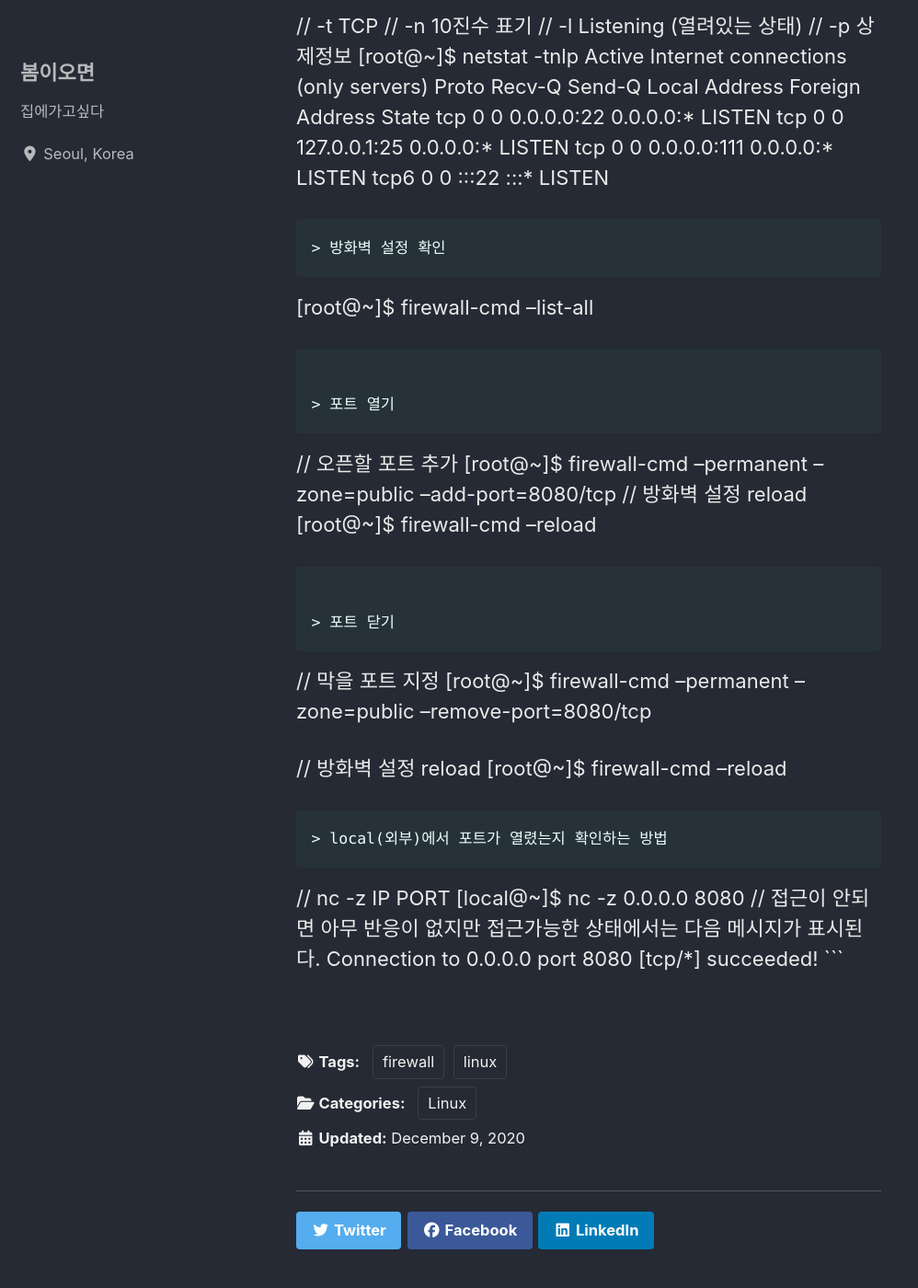
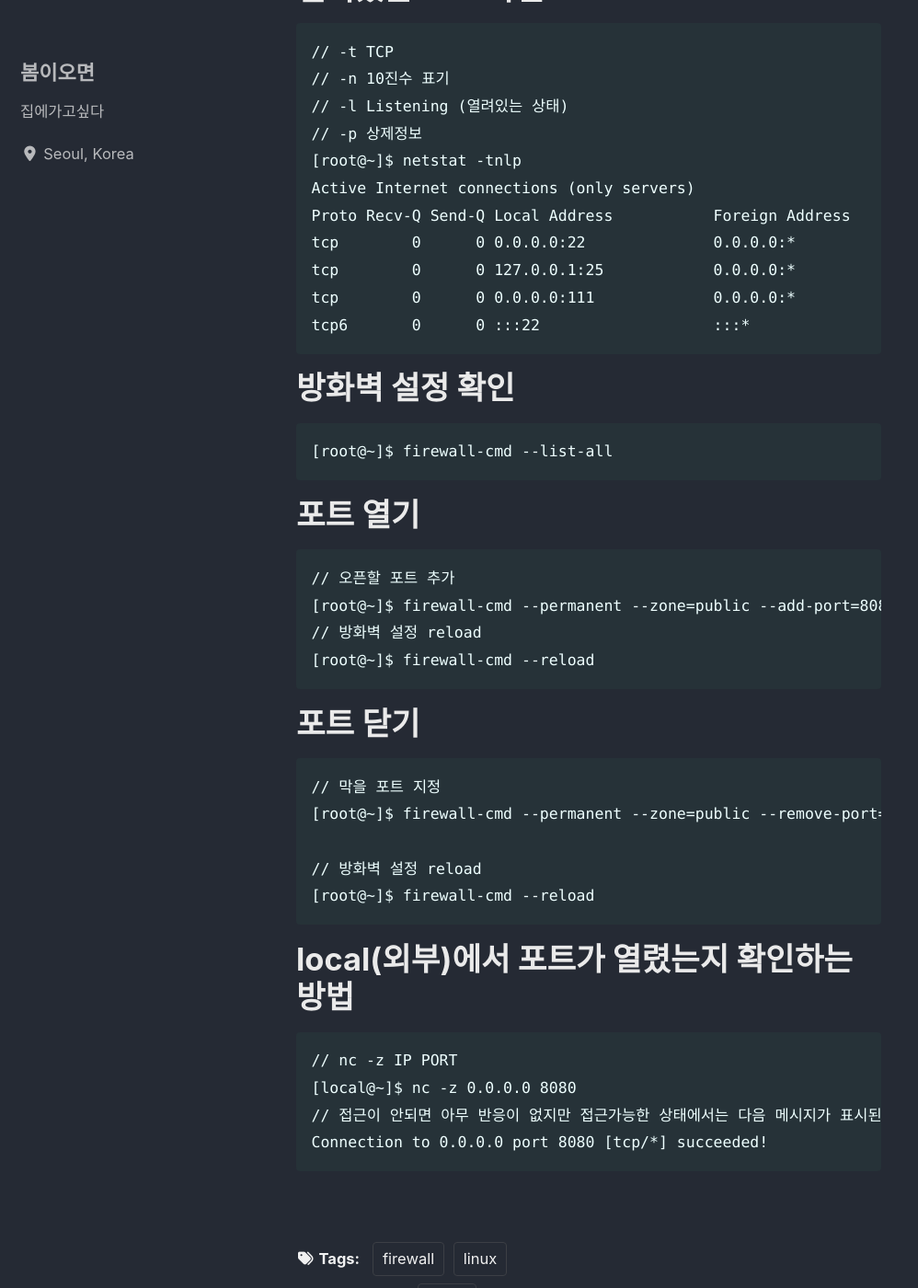
Before and after one commit to springcome/springcome.github.io, a Jekyll site: the page built from _posts/2020-12-09-centos-firewall.md, in a window 1280 px wide and 1400 px high, scrolled down 579 px. Shown: the whole window at 92% size, without its empty margins (0-998 px from the left). Built offline with Jekyll 4.4.1, drawn with Linux system fonts in a browser that asks for light colours; cached includes are drawn as plain includes; nearby versions of some CDN libraries; some of the changed text lies outside the part shown.

Commit message:
2020-12-09 modify

````diff
--- a/_posts/2020-12-09-centos-firewall.md
+++ b/_posts/2020-12-09-centos-firewall.md
@@ -6,7 +6,8 @@ tags:
     - linux
     - firewall
 ---
-> firewall-cmd 설치
+# firewall-cmd 설치
+
 ```
 // install
 [root@~]$ yum install -y firewalld
@@ -16,7 +17,8 @@ tags:
 [root@~]$ systemctl enable firewalld
 [root@~]$ systemctl start firewalld
 ```
-> 열려있는 포트 확인
+# 열려있는 포트 확인
+
 ```
 // -t TCP
 // -n 10진수 표기
@@ -30,12 +32,12 @@ tcp        0      0 127.0.0.1:25            0.0.0.0:*               LISTEN
 tcp        0      0 0.0.0.0:111             0.0.0.0:*               LISTEN
 tcp6       0      0 :::22                   :::*                    LISTEN
 ```
-> 방화벽 설정 확인
+# 방화벽 설정 확인
 ```
 [root@~]$ firewall-cmd --list-all
 ```
 
-> 포트 열기
+# 포트 열기
 ```
 // 오픈할 포트 추가
 [root@~]$ firewall-cmd --permanent --zone=public --add-port=8080/tcp
@@ -43,7 +45,7 @@ tcp6       0      0 :::22                   :::*                    LISTEN
 [root@~]$ firewall-cmd --reload
 ```
 
-> 포트 닫기
+# 포트 닫기
 ```
 // 막을 포트 지정
 [root@~]$ firewall-cmd --permanent --zone=public --remove-port=8080/tcp
@@ -51,7 +53,7 @@ tcp6       0      0 :::22                   :::*                    LISTEN
 // 방화벽 설정 reload
 [root@~]$ firewall-cmd --reload
 ```
-> local(외부)에서 포트가 열렸는지 확인하는 방법
+# local(외부)에서 포트가 열렸는지 확인하는 방법
 ```
 // nc -z IP PORT
 [local@~]$ nc -z 0.0.0.0 8080
````
